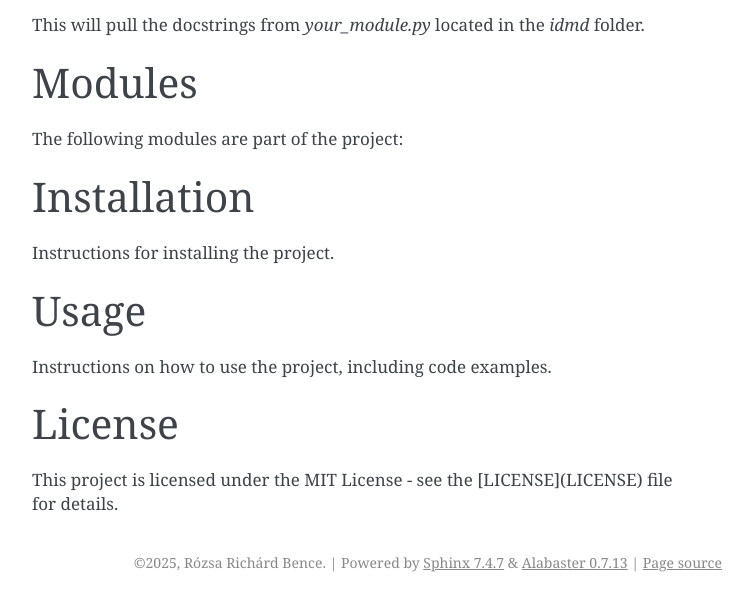
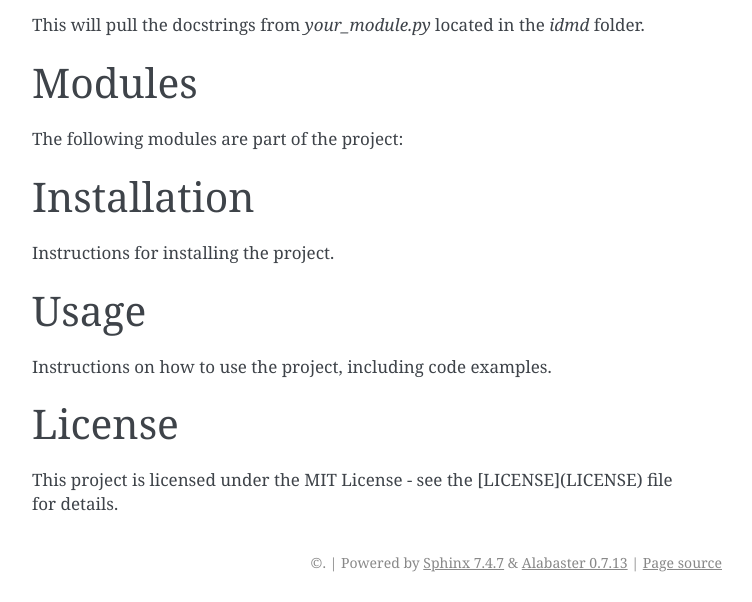
Before and after one commit to CsongorLaczko/idmd, a Sphinx documentation site: the page built from docs/index.rst, in a window 1280 px wide, cut to the strip 541-1143 px from the top of the page. Shown: the whole strip, without its empty margins (388-1140 px from the left). Built offline with Sphinx 7.4.7, drawn with Linux system fonts in a browser that asks for light colours; pages that are not in the unit, such as notebooks, are missing from menus.

Commit message:
Update conf.py

```diff
--- a/docs/conf.py
+++ b/docs/conf.py
@@ -17,8 +17,7 @@
 
 # -- Project information -----------------------------------------------------
 
-project = 'TCAMpy'
-copyright = '2025, Rózsa Richárd Bence'
+project = 'idmd'
 author = 'Bence Gercuj, Csongor Loránd Laczkó, Richárd Bence Rózsa'
 
 
```
